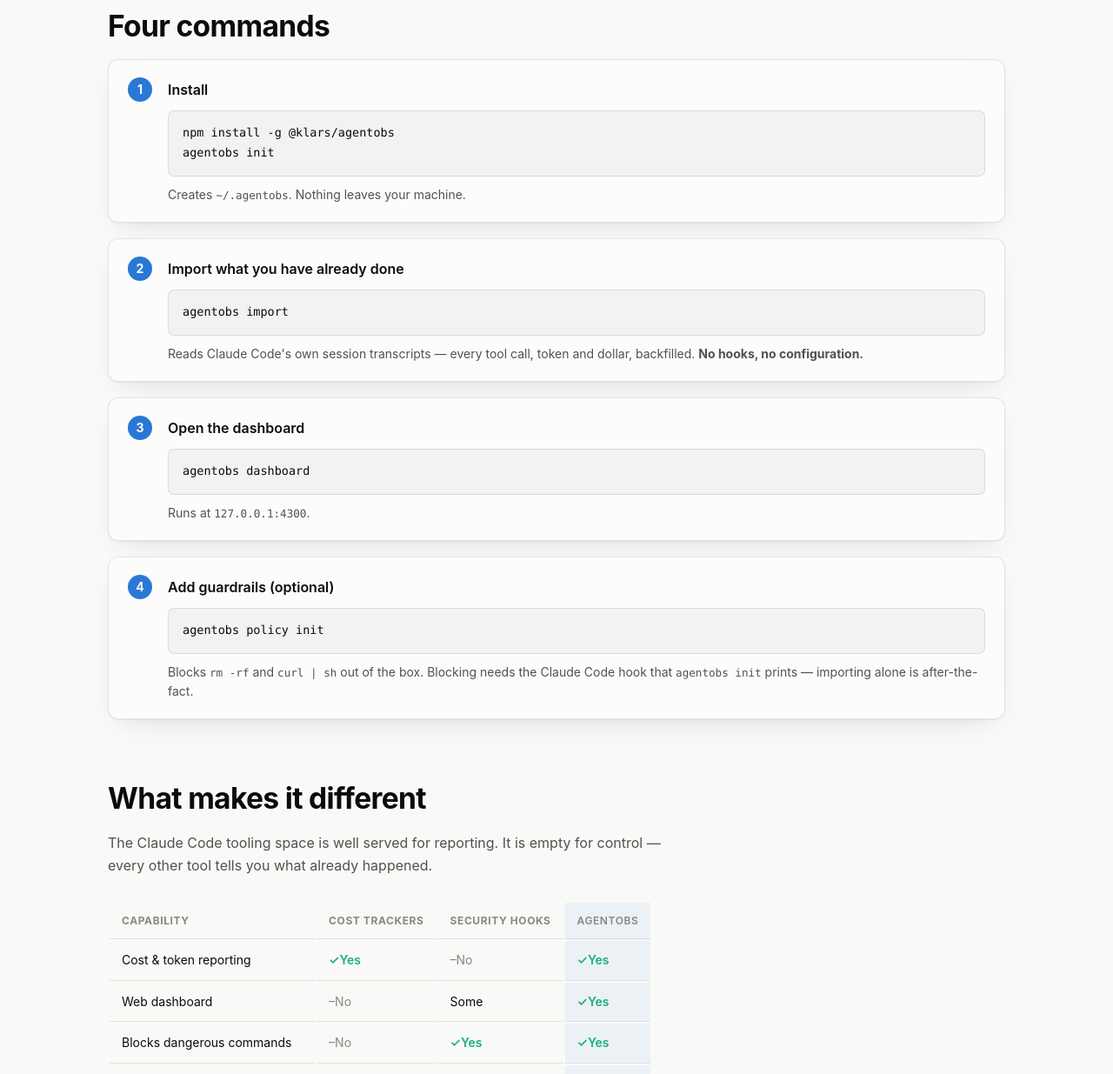
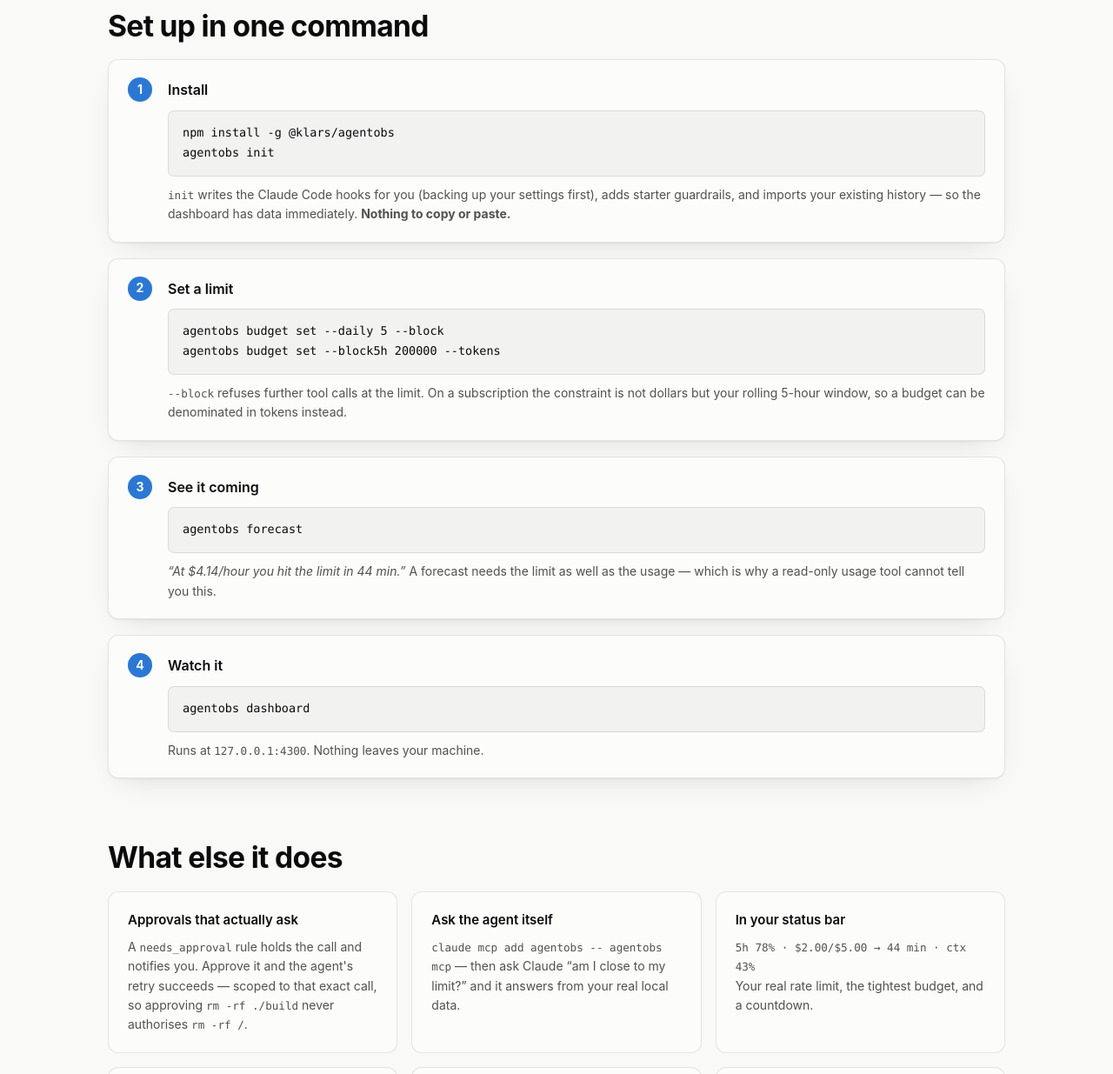
Before and after one commit to klars-ai/agentobs, a website: page site/index.html in a window 1280 px wide. Shown: the part 1565-2800 px from the top of the page at 87% size. Drawn offline with Linux system fonts and the light colour scheme.

Commit message:
Update the site for everything shipped since 0.2.1
The live page still described a four-command walkthrough ending at
'paste the hook config', and mentioned none of what has shipped since:
budgets, forecasting, approvals, the MCP server, the statusline, the
daemon, or multi-agent import. It was advertising a product two weeks
behind the one on npm.

Setup is now honestly one command - init writes the hooks itself - so
the steps lead with that, then a limit, then the forecast, then the
dashboard. A new 'What else it does' grid covers the six capabilities
the comparison table claims, since claiming them in a table without
showing them anywhere is thin.

The forecast step spells out why it is defensible: a forecast needs the
limit as well as the usage, which a read-only usage tool does not have.

```diff
--- a/site/index.html
+++ b/site/index.html
@@ -33,6 +33,7 @@
       </a>
       <nav class="nav-links">
         <a href="#how">How it works</a>
+        <a href="#features">Features</a>
         <a href="#compare">Compare</a>
         <a href="#guardrails">Guardrails</a>
         <a href="#privacy">Privacy</a>
@@ -94,7 +95,7 @@
       </section>
 
       <section class="section" id="how">
-        <h2>Four commands</h2>
+        <h2>Set up in one command</h2>
         <ol class="steps">
           <li>
             <span class="step-n">1</span>
@@ -102,43 +103,100 @@
               <h3>Install</h3>
               <pre><code>npm install -g @klars/agentobs
 agentobs init</code></pre>
-              <p>Creates <code>~/.agentobs</code>. Nothing leaves your machine.</p>
+              <p>
+                <code>init</code> writes the Claude Code hooks for you (backing up your
+                settings first), adds starter guardrails, and imports your existing
+                history — so the dashboard has data immediately.
+                <strong>Nothing to copy or paste.</strong>
+              </p>
             </div>
           </li>
           <li>
             <span class="step-n">2</span>
             <div>
-              <h3>Import what you have already done</h3>
-              <pre><code>agentobs import</code></pre>
+              <h3>Set a limit</h3>
+              <pre><code>agentobs budget set --daily 5 --block
+agentobs budget set --block5h 200000 --tokens</code></pre>
               <p>
-                Reads Claude Code's own session transcripts — every tool call, token
-                and dollar, backfilled. <strong>No hooks, no configuration.</strong>
+                <code>--block</code> refuses further tool calls at the limit. On a
+                subscription the constraint is not dollars but your rolling 5-hour
+                window, so a budget can be denominated in tokens instead.
               </p>
             </div>
           </li>
           <li>
             <span class="step-n">3</span>
             <div>
-              <h3>Open the dashboard</h3>
-              <pre><code>agentobs dashboard</code></pre>
-              <p>Runs at <code>127.0.0.1:4300</code>.</p>
+              <h3>See it coming</h3>
+              <pre><code>agentobs forecast</code></pre>
+              <p>
+                <em>“At $4.14/hour you hit the limit in 44 min.”</em> A forecast needs
+                the limit as well as the usage — which is why a read-only usage tool
+                cannot tell you this.
+              </p>
             </div>
           </li>
           <li>
             <span class="step-n">4</span>
             <div>
-              <h3>Add guardrails (optional)</h3>
-              <pre><code>agentobs policy init</code></pre>
-              <p>
-                Blocks <code>rm -rf</code> and <code>curl | sh</code> out of the box.
-                Blocking needs the Claude Code hook that <code>agentobs init</code>
-                prints — importing alone is after-the-fact.
-              </p>
+              <h3>Watch it</h3>
+              <pre><code>agentobs dashboard</code></pre>
+              <p>Runs at <code>127.0.0.1:4300</code>. Nothing leaves your machine.</p>
             </div>
           </li>
         </ol>
       </section>
 
+      <section class="section" id="features">
+        <h2>What else it does</h2>
+        <div class="cards">
+          <article>
+            <h3>Approvals that actually ask</h3>
+            <p>
+              A <code>needs_approval</code> rule holds the call and notifies you.
+              Approve it and the agent's retry succeeds — scoped to that exact call,
+              so approving <code>rm -rf ./build</code> never authorises
+              <code>rm -rf /</code>.
+            </p>
+          </article>
+          <article>
+            <h3>Ask the agent itself</h3>
+            <p>
+              <code>claude mcp add agentobs -- agentobs mcp</code> — then ask Claude
+              “am I close to my limit?” and it answers from your real local data.
+            </p>
+          </article>
+          <article>
+            <h3>In your status bar</h3>
+            <p>
+              <code>5h 78% · $2.00/$5.00 → 44 min · ctx 43%</code><br />
+              Your real rate limit, the tightest budget, and a countdown.
+            </p>
+          </article>
+          <article>
+            <h3>Fast enough to run constantly</h3>
+            <p>
+              A statusline render is <strong>0.6ms</strong> through the optional warm
+              daemon. Everything works without it — the daemon is a pure optimisation.
+            </p>
+          </article>
+          <article>
+            <h3>Other agents too</h3>
+            <p>
+              <code>agentobs agents --import</code> reads Copilot CLI, Codex, Gemini
+              CLI and OpenCode logs. Add one we have never heard of with a JSON
+              definition — no code.
+            </p>
+          </article>
+          <article>
+            <h3>Honest about what it knows</h3>
+            <p>
+              An unpriced model shows <code>—</code>, never <code>$0.00</code>. An
+              unverified log format says so rather than silently recording nothing.
+            </p>
+          </article>
+        </div>
+      </section>
 
       <section class="section" id="compare">
         <h2>What makes it different</h2>
```
